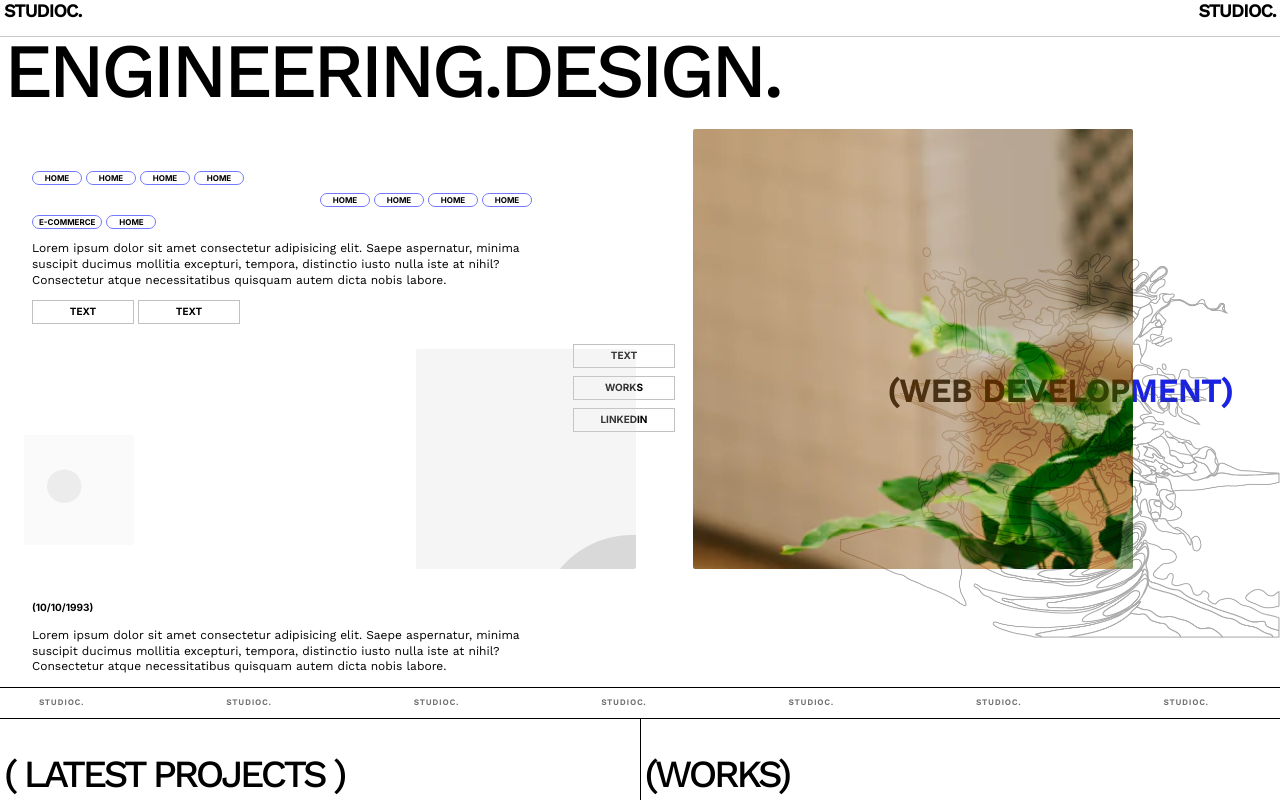
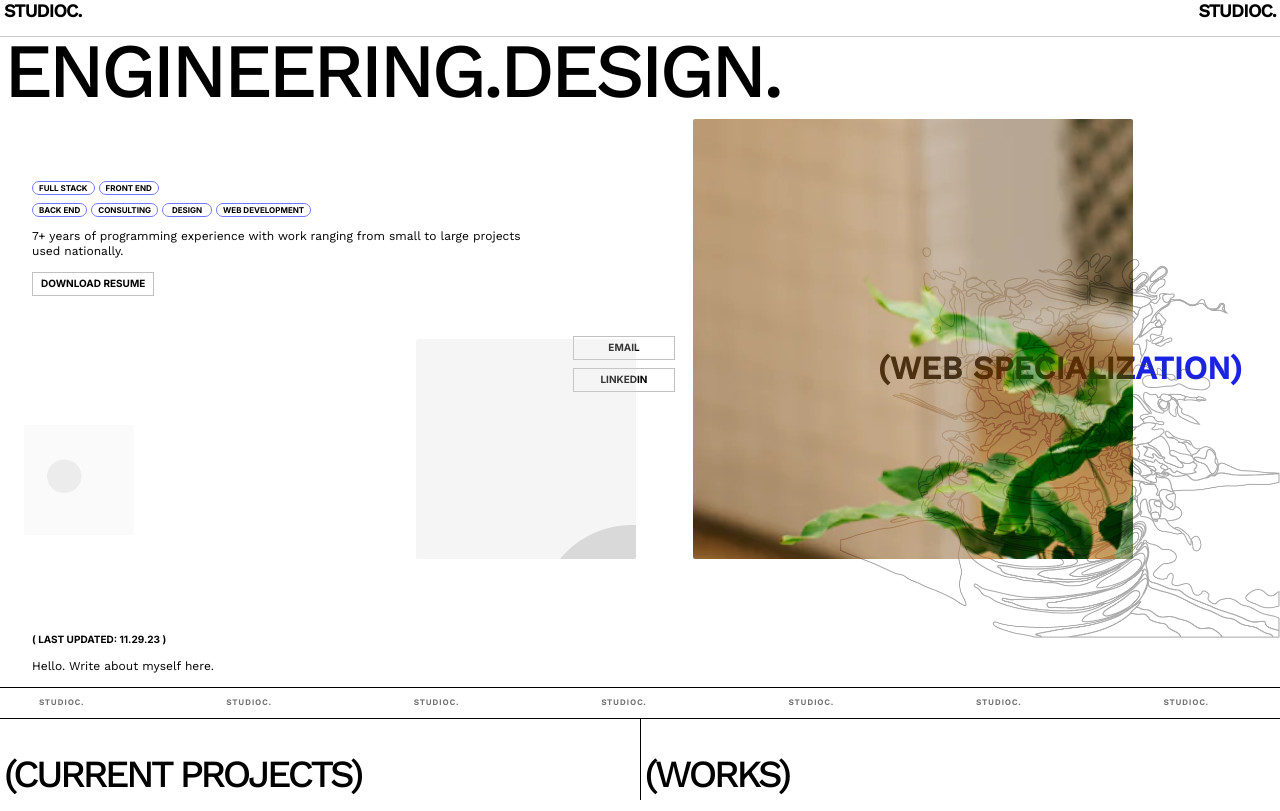
Before and after one commit to studiochin/studiocupdated, a plain HTML site: page index.html in a window 1280 px wide. Shown: the top 811 px of the page. Drawn offline with nearby package versions, Linux system fonts and the light colour scheme.

Commit message:
add some info

```diff
--- a/index.html
+++ b/index.html
@@ -24,57 +24,41 @@
                 <h1 class="home__hero__title">ENGINEERING.DESIGN.</h1>
 
                 <div class="home__hero__text-card">
-
                     <div class="pill__group">
                         <div class="pill pill--default">
-                            <span>HOME</span>
+                            <span>FULL STACK</span>
                         </div>
                         <div class="pill pill--default">
-                            <span>HOME</span>
-                        </div>
-                        <div class="pill pill--default">
-                            <span>HOME</span>
-                        </div>
-                        <div class="pill pill--default">
-                            <span>HOME</span>
-                        </div>
-                    </div>
-                    <div class="pill__group pill__group--a-right">
-                        <div class="pill pill--default">
-                            <span>HOME</span>
-                        </div>
-                        <div class="pill pill--default">
-                            <span>HOME</span>
-                        </div>
-                        <div class="pill pill--default">
-                            <span>HOME</span>
-                        </div>
-                        <div class="pill pill--default">
-                            <span>HOME</span>
+                            <span>FRONT END</span>
                         </div>
                     </div>
                     <div class="pill__group">
                         <div class="pill pill--default">
-                            <span>E-COMMERCE</span>
+                            <span>BACK END</span>
                         </div>
                         <div class="pill pill--default">
-                            <span>HOME</span>
+                            <span>CONSULTING</span>
+                        </div>
+                        <div class="pill pill--default">
+                            <span>DESIGN</span>
+                        </div>
+                        <div class="pill pill--default">
+                            <span>WEB DEVELOPMENT</span>
                         </div>
                     </div>
-                    <p>Lorem ipsum dolor sit amet consectetur adipisicing elit. Saepe aspernatur, minima suscipit ducimus mollitia excepturi, tempora, distinctio iusto nulla iste at nihil? Consectetur atque necessitatibus quisquam autem dicta nobis labore.</p>
-                    <a href="#" class="btn btn--default">TEXT</a>
-                    <a href="#" class="btn btn--default">TEXT</a>
+
+                    <p>7+ years of programming experience with work ranging from small to large projects used nationally.</p>
+                    <a href="#" class="btn btn--default" style="width: auto;padding: 0 8px;">DOWNLOAD RESUME</a>
                 </div>
-                <h3 class="home__hero__title--secondary">(WEB DEVELOPMENT)</h3>
+                <h3 class="home__hero__title--secondary">(WEB SPECIALIZATION)</h3>
                 <div class="home__hero__text-card home__hero__text-card--secondary">
-                    <span class="span span__heading">(10/10/1993)</span>
-                    <p>Lorem ipsum dolor sit amet consectetur adipisicing elit. Saepe aspernatur, minima suscipit ducimus mollitia excepturi, tempora, distinctio iusto nulla iste at nihil? Consectetur atque necessitatibus quisquam autem dicta nobis labore.</p>
+                    <span class="span span__heading">( LAST UPDATED: 11.29.23 )</span>
+                    <p>Hello. Write about myself here. </p>
                 </div>
 
                 <div class="home__hero__quick-nav btn-group">
 
-                    <a href="#" class="btn btn--default">TEXT</a>
-                    <a href="#" class="btn btn--default">WORKS</a>
+                    <a href="#" class="btn btn--default">EMAIL</a>
                     <a href="#" class="btn btn--default">LINKEDIN</a>
                 </div>
                 <div class="sample__rect parallax">
@@ -111,7 +95,7 @@
 
             <section class="showcase__section">
                 <div class="showcase showcase--1">
-                    <h2 class="showcase__title">( LATEST PROJECTS )</h2>
+                    <h2 class="showcase__title">(CURRENT PROJECTS)</h2>
                     <div class="showcases">
                         <div style="margin-top:24px;padding: 16px;">
                             <h4>FUTURE FLORA</h4>
@@ -130,7 +114,7 @@
                     <h2 class="showcase__title">(WORKS)</h2>
                     <div class="showcase__works">
                         <div class="text-column">
-                            <span class="span span__heading">(10/10/1993)</span>
+                            <span class="span span__heading">(UNITY 2023)</span>
                             <p>Something light of that sort</p>
 
                             <p>Lorem ipsum dolor sit amet consectetur adipisicing elit. Saepe aspernatur, minima suscipit ducimus mollitia excepturi, tempora, distinctio iusto nulla iste at nihil? Consectetur atque necessitatibus quisquam autem dicta nobis labore.</p>
@@ -155,7 +139,7 @@
                             </div>
                         </div>
                         <div class="text-column">
-                            <span class="span span__heading">(10/10/1993)</span>
+                            <span class="span span__heading">(SHOP LOVERS ROCK 2023)</span>
                             <p>Lorem ipsum dolor sit amet consectetur adipisicing elit. Saepe aspernatur, minima suscipit ducimus mollitia excepturi, tempora, distinctio iusto nulla iste at nihil? Consectetur atque necessitatibus quisquam autem dicta nobis labore.</p>
 
                             <p>Lorem ipsum dolor sit amet consectetur adipisicing elit. Saepe aspernatur, minima suscipit ducimus mollitia excepturi, tempora, distinctio iusto nulla iste at nihil? Consectetur atque necessitatibus quisquam autem dicta nobis labore.</p>
@@ -180,7 +164,7 @@
                             </div>
                         </div>
                         <div class="text-column">
-                            <span class="span span__heading">(10/10/1993)</span>
+                            <span class="span span__heading">(AFTCO 2022)</span>
                             <p>Lorem ipsum dolor sit amet consectetur adipisicing elit. Saepe aspernatur, minima suscipit ducimus mollitia excepturi, tempora, distinctio iusto nulla iste at nihil? Consectetur atque necessitatibus quisquam autem dicta nobis labore.</p>
                             <span class="span span__heading span__heading--underline">Tech</span>
 
```
